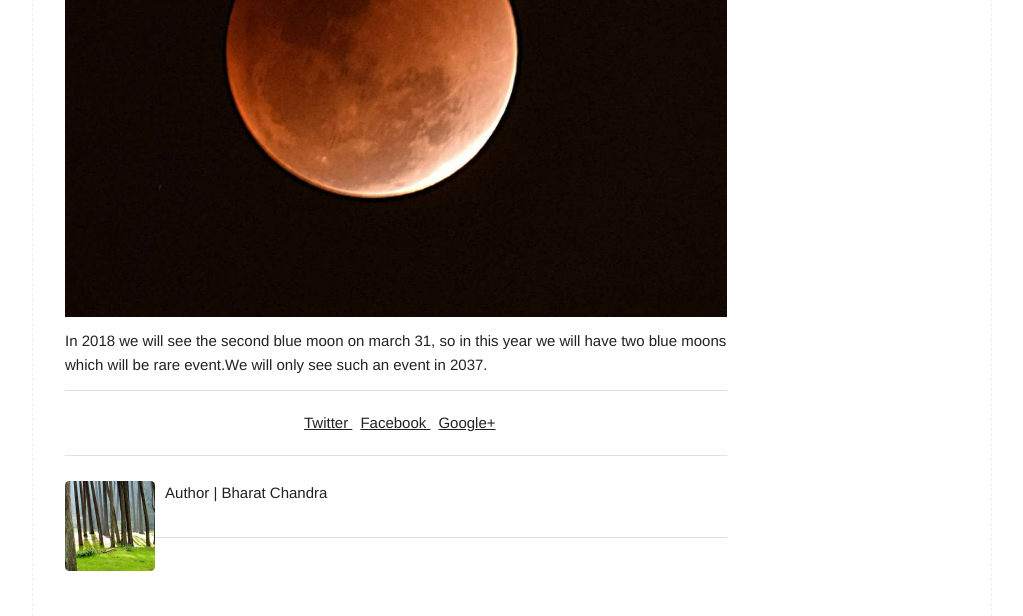
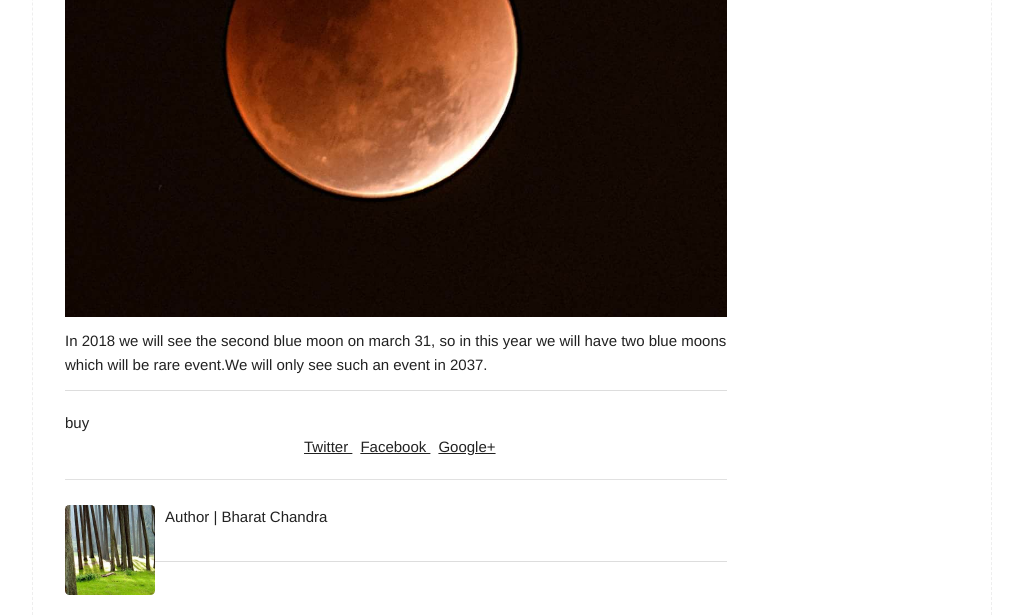
Before and after one commit to Bharatcs/bharatcs.com, a plain HTML site: page astronomy/2018/01/31/Blue-moon.html in a window 1280 px wide. Shown: the part 1691-2307 px from the top of the page, without its empty margins (128-1151 px from the left). Drawn offline with Linux system fonts and the light colour scheme; a script that the page names is missing.

Commit message:
Update Blue-moon.html

```diff
--- a/astronomy/2018/01/31/Blue-moon.html
+++ b/astronomy/2018/01/31/Blue-moon.html
@@ -83,7 +83,7 @@
   </div>
 
   <footer class="article-footer">
-
+    <a herf="https://amzn.to/2O4myh1">buy</a>
   <section class="share">
   <a class="share-link" href="" onclick="window.open(this.href, 'twitter-share', 'width=550,height=235');return false;">
     Twitter
```
